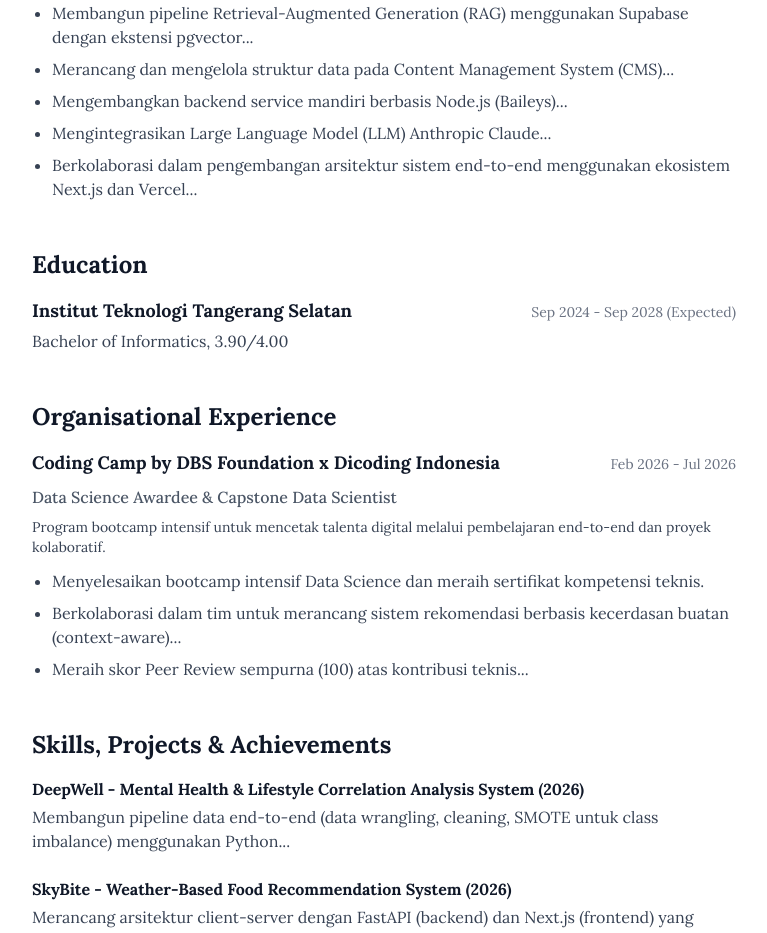
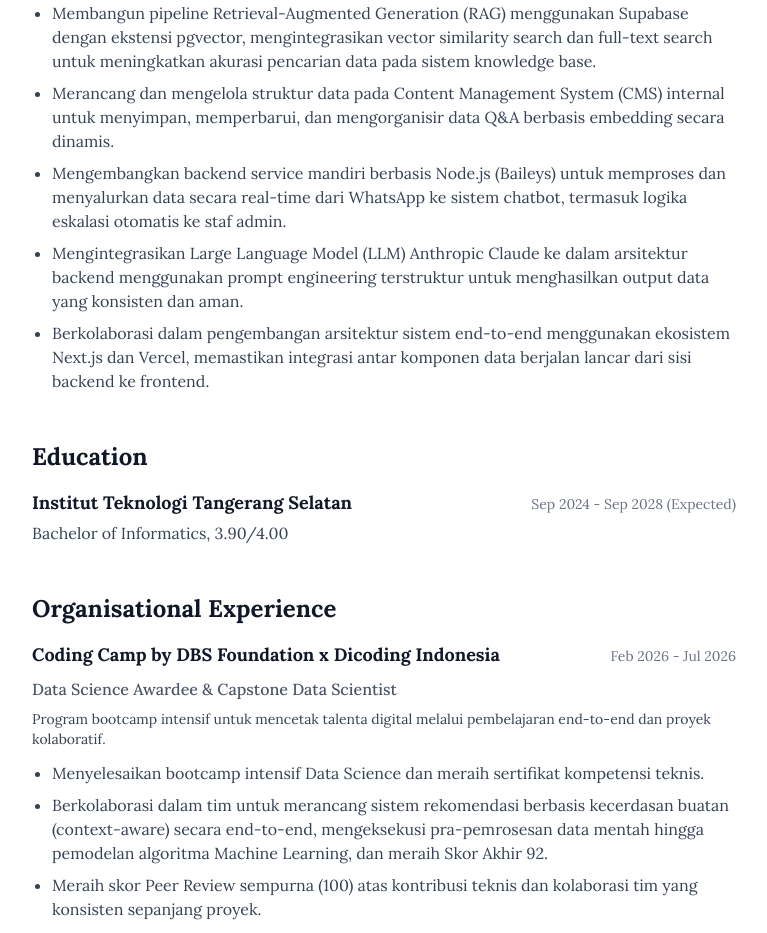
Before and after one commit to Sultvnnnn/sultan-web-portfolio, a Next.js app: page / in a window 1280 px wide. Shown: the part 680-1613 px from the top of the page, without its empty margins (256-1023 px from the left). Built offline with nearby package versions, Linux system fonts and the light colour scheme.

Commit message:
content: update ArticleContent with complete descriptions and timeline UI

```diff
--- a/components/ArticleContent.tsx
+++ b/components/ArticleContent.tsx
@@ -1,13 +1,15 @@
 export default function ArticleContent() {
   return (
     <article className="prose prose-base md:prose-xl dark:prose-invert font-lora text-gray-800 dark:text-gray-200 max-w-none">
+      {/* Lead Paragraph Start */}
       <p className="lead text-lg md:text-xl text-gray-600 dark:text-gray-300 mb-8 md:mb-10">
         Mahasiswa Informatika yang fokus mengembangkan keterampilan praktis di
         bidang Kecerdasan Buatan dan Sains Data untuk memecahkan masalah nyata
         dan menyiapkan karier masa depan.
       </p>
+      {/* Lead Paragraph End */}
 
-      {/* Work Experiences */}
+      {/* Work Experiences Section Start */}
       <h3 className="font-lora font-bold text-xl md:text-2xl mt-10 md:mt-12 mb-4 text-gray-900 dark:text-white">
         Work Experiences
       </h3>
@@ -29,26 +31,35 @@
         <ul className="list-disc pl-4 md:pl-5 space-y-2 text-gray-700 dark:text-gray-300 mt-4 md:mt-0">
           <li>
             Membangun pipeline Retrieval-Augmented Generation (RAG) menggunakan
-            Supabase dengan ekstensi pgvector...
+            Supabase dengan ekstensi pgvector, mengintegrasikan vector
+            similarity search dan full-text search untuk meningkatkan akurasi
+            pencarian data pada sistem knowledge base.
           </li>
           <li>
             Merancang dan mengelola struktur data pada Content Management System
-            (CMS)...
+            (CMS) internal untuk menyimpan, memperbarui, dan mengorganisir data
+            Q&A berbasis embedding secara dinamis.
           </li>
           <li>
-            Mengembangkan backend service mandiri berbasis Node.js (Baileys)...
+            Mengembangkan backend service mandiri berbasis Node.js (Baileys)
+            untuk memproses dan menyalurkan data secara real-time dari WhatsApp
+            ke sistem chatbot, termasuk logika eskalasi otomatis ke staf admin.
           </li>
           <li>
-            Mengintegrasikan Large Language Model (LLM) Anthropic Claude...
+            Mengintegrasikan Large Language Model (LLM) Anthropic Claude ke
+            dalam arsitektur backend menggunakan prompt engineering terstruktur
+            untuk menghasilkan output data yang konsisten dan aman.
           </li>
           <li>
             Berkolaborasi dalam pengembangan arsitektur sistem end-to-end
-            menggunakan ekosistem Next.js dan Vercel...
+            menggunakan ekosistem Next.js dan Vercel, memastikan integrasi antar
+            komponen data berjalan lancar dari sisi backend ke frontend.
           </li>
         </ul>
       </div>
+      {/* Work Experiences Section End */}
 
-      {/* Education */}
+      {/* Education Section Start */}
       <h3 className="font-lora font-bold text-xl md:text-2xl mt-10 md:mt-12 mb-4 text-gray-900 dark:text-white">
         Education
       </h3>
@@ -65,8 +76,9 @@
           Bachelor of Informatics, 3.90/4.00
         </p>
       </div>
+      {/* Education Section End */}
 
-      {/* Organisational Experience */}
+      {/* Organisational Experience Section Start */}
       <h3 className="font-lora font-bold text-xl md:text-2xl mt-10 md:mt-12 mb-4 text-gray-900 dark:text-white">
         Organisational Experience
       </h3>
@@ -93,15 +105,19 @@
           </li>
           <li>
             Berkolaborasi dalam tim untuk merancang sistem rekomendasi berbasis
-            kecerdasan buatan (context-aware)...
+            kecerdasan buatan (context-aware) secara end-to-end, mengeksekusi
+            pra-pemrosesan data mentah hingga pemodelan algoritma Machine
+            Learning, dan meraih Skor Akhir 92.
           </li>
           <li>
-            Meraih skor Peer Review sempurna (100) atas kontribusi teknis...
+            Meraih skor Peer Review sempurna (100) atas kontribusi teknis dan
+            kolaborasi tim yang konsisten sepanjang proyek.
           </li>
         </ul>
       </div>
+      {/* Organisational Experience Section End */}
 
-      {/* Skills & Projects */}
+      {/* Skills & Projects Section Start */}
       <h3 className="font-lora font-bold text-xl md:text-2xl mt-10 md:mt-12 mb-4 text-gray-900 dark:text-white">
         Skills, Projects & Achievements
       </h3>
@@ -113,7 +129,9 @@
           </h4>
           <p className="text-gray-700 dark:text-gray-300 mt-1">
             Membangun pipeline data end-to-end (data wrangling, cleaning, SMOTE
-            untuk class imbalance) menggunakan Python...
+            untuk class imbalance) menggunakan Python, serta men-deploy
+            dashboard analitik interaktif ke Streamlit Cloud untuk visualisasi
+            data ke stakeholder.
           </p>
         </div>
         <div>
@@ -122,7 +140,8 @@
           </h4>
           <p className="text-gray-700 dark:text-gray-300 mt-1">
             Merancang arsitektur client-server dengan FastAPI (backend) dan
-            Next.js (frontend) yang mengintegrasikan data cuaca real-time...
+            Next.js (frontend) yang mengintegrasikan data cuaca real-time via
+            API eksternal, dengan waktu respons sistem di bawah 300ms.
           </p>
         </div>
         <div>
@@ -132,10 +151,12 @@
           </h4>
           <p className="text-gray-700 dark:text-gray-300 mt-1">
             Mengolah dan membersihkan dataset IMDB 50K, menerapkan LLM IBM
-            Granite untuk klasifikasi opini...
+            Granite untuk klasifikasi opini, serta menyusun output reproducible
+            berupa notebook dan dokumentasi metodologi.
           </p>
         </div>
       </div>
+      {/* Skills & Projects Section End */}
     </article>
   );
 }
```
